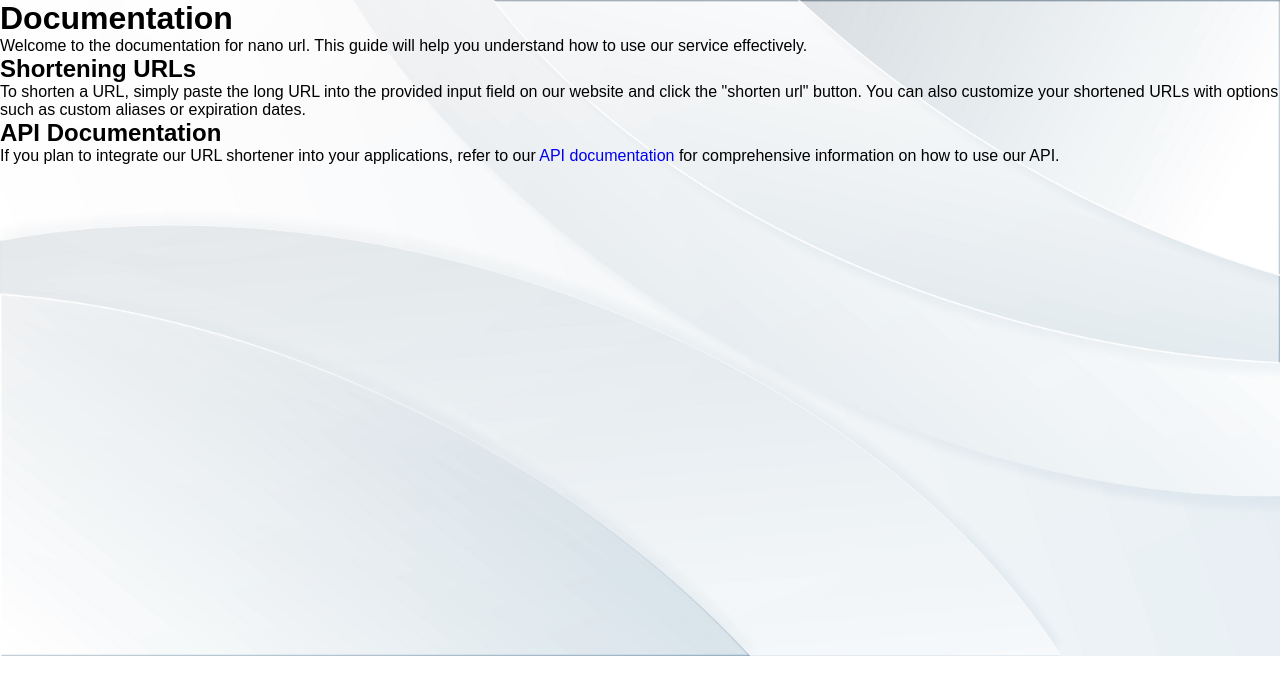
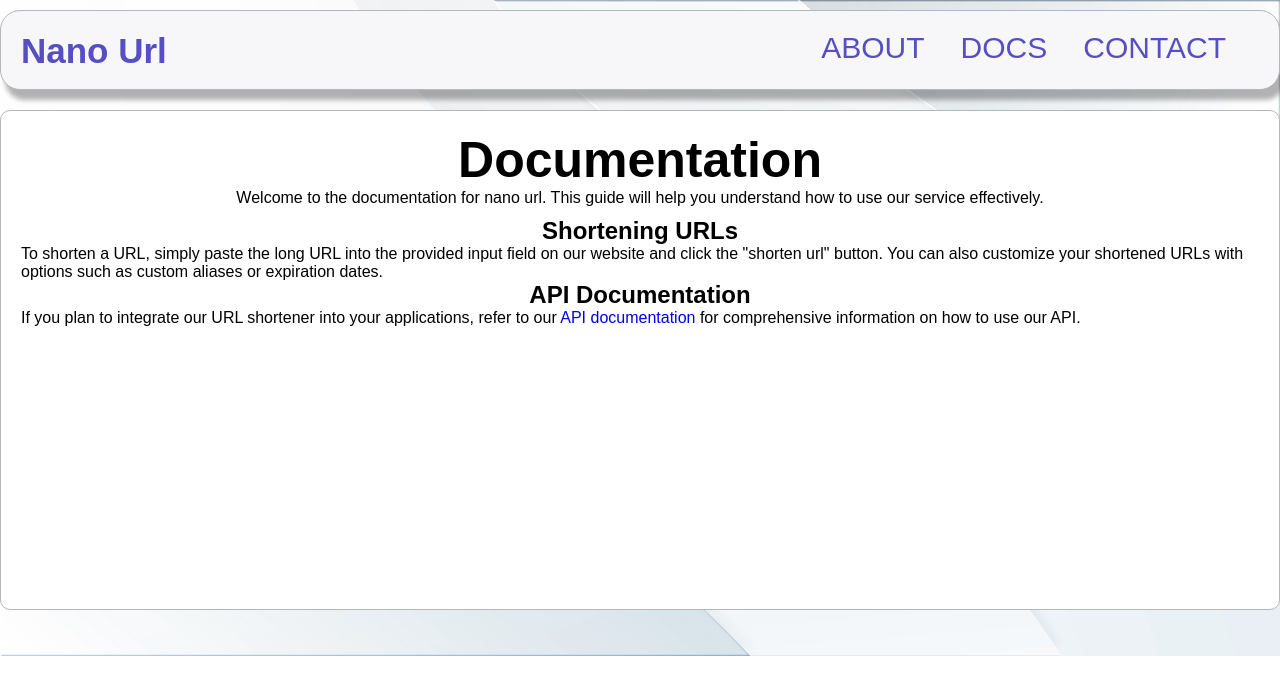
Before and after one commit to w1tchCrafter/nano-url, a React (Vite) app: page /docs in a window 1280 px wide. Shown: the top 694 px of the page. Built offline with nearby package versions, Linux system fonts and the light colour scheme; a web font is replaced by a local one.

Commit message:
updated docs style

```diff
--- a/src/Docs.jsx
+++ b/src/Docs.jsx
@@ -1,8 +1,12 @@
+import Header from "./Header";
+
 export default function Docs() {
   return (
-    <div>
+    <>
+      <Header />
+      <div className="documentation">
+        <section className="docs-title">
           <h1>Documentation</h1>
-      <section>
           <p>
             Welcome to the documentation for nano url. This guide will help you
             understand how to use our service effectively.
@@ -12,19 +16,23 @@ export default function Docs() {
           <h2>Shortening URLs</h2>
           <p>
             To shorten a URL, simply paste the long URL into the provided input
-          field on our website and click the "shorten url" button. You can also
-          customize your shortened URLs with options such as custom aliases or
-          expiration dates.
+            field on our website and click the "shorten url" button. You can
+            also customize your shortened URLs with options such as custom
+            aliases or expiration dates.
           </p>
         </section>
         <section>
           <h2>API Documentation</h2>
           <p>
             If you plan to integrate our URL shortener into your applications,
-          refer to our <a href="https://github.com/w1tchCrafter/nano-url-backend">API documentation </a>for comprehensive information on how to
-          use our API.
+            refer to our{" "}
+            <a href="https://github.com/w1tchCrafter/nano-url-backend">
+              API documentation{" "}
+            </a>
+            for comprehensive information on how to use our API.
           </p>
         </section>
       </div>
+    </>
   );
 }
--- a/src/index.css
+++ b/src/index.css
@@ -181,13 +181,37 @@ svg {
 }
 
 .about .features-list {
-    list-style: disc;
-    text-align: left;
-    width: 50%;
-    left: 34%;
-    position: relative;
+  list-style: disc;
+  text-align: left;
+  width: 50%;
+  left: 34%;
+  position: relative;
 }
 
 .about .features-list li {
   list-style-type: disc;
 }
+
+.documentation {
+    height: 500px;
+  background: #fff;
+  border: 0.1px solid #b3b6ba;
+  border-radius: 10px;
+  margin-top: 20px;
+  padding: 20px;
+  justify-content: center;
+}
+
+.documentation h2 {
+    text-align: center;
+}
+
+.documentation .docs-title {
+    margin-bottom: 10px;
+    top: 10px;
+    text-align: center;
+}
+
+.documentation .docs-title h1 {
+    font-size: 50px;
+}
```
Lines whose indentation alone changed are shown as unchanged.
